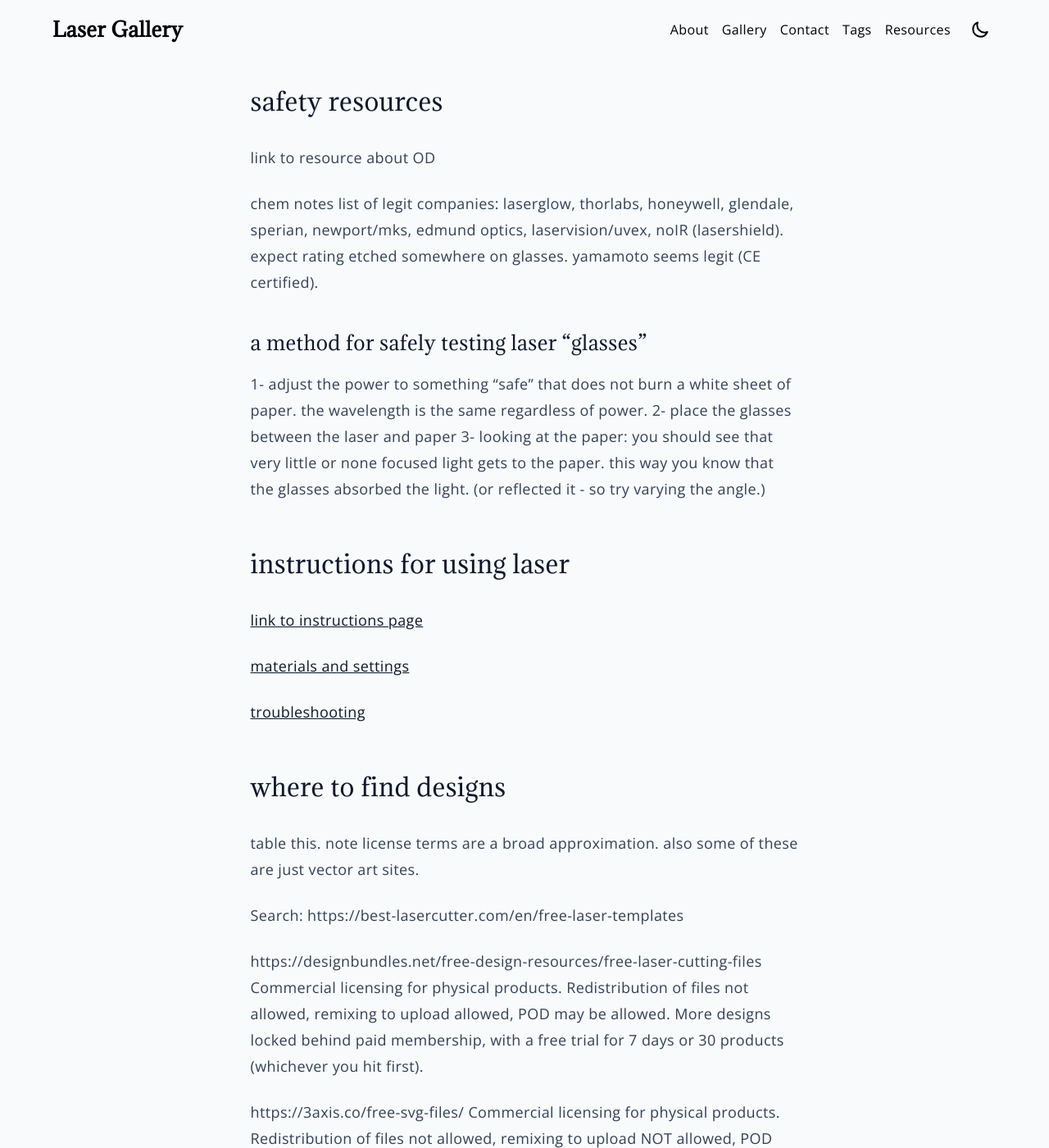
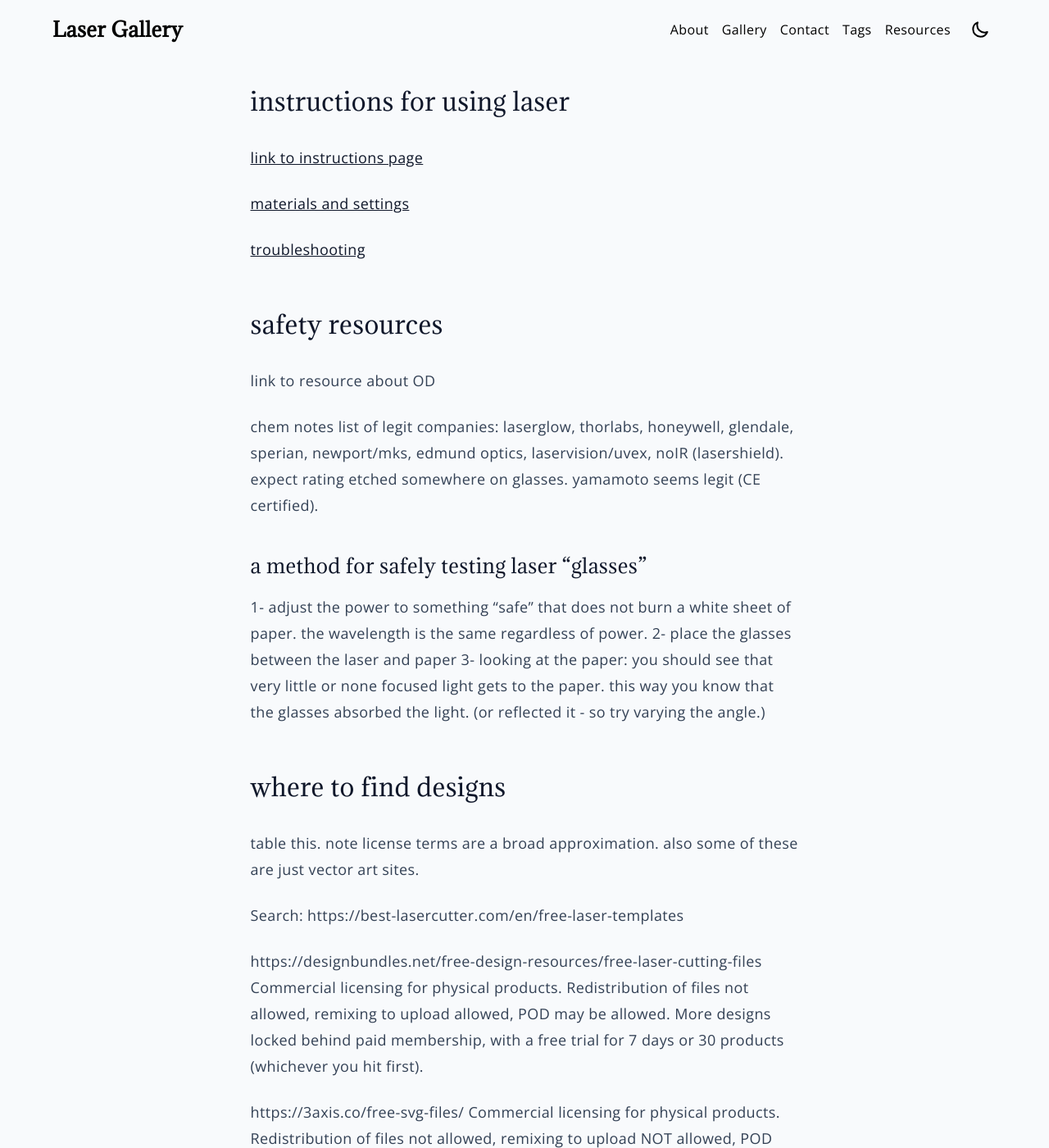
Before and after one commit to paper-engineer/laser-gallery, a Jekyll site: the page built from docs/_pages/resources.md, in a window 1280 px wide and 1400 px high. Shown: the whole window at 82% size. Built offline with Jekyll 4.4.1, drawn with Linux system fonts in a browser that asks for light colours; part of the change alters nothing that is shown.

```diff
--- a/docs/_pages/resources.md
+++ b/docs/_pages/resources.md
@@ -2,6 +2,14 @@
 title: resources
 layout: page
 ---
+
+## instructions for using laser
+
+[link to instructions page](https://paper-engineer.github.io/laser-gallery/instructions/)
+
+[materials and settings](https://paper-engineer.github.io/laser-gallery/materials-and-settings/)
+
+[troubleshooting](https://paper-engineer.github.io/laser-gallery/troubleshooting/)
 
 ## safety resources
 
@@ -15,14 +23,6 @@ the wavelength is the same regardless of power.
 2- place the glasses between the laser and paper
 3- looking at the paper: you should see that very little or none focused light gets to the paper.
 this way you know that the glasses absorbed the light. (or reflected it - so try varying the angle.)
-
-## instructions for using laser
-
-[link to instructions page](https://paper-engineer.github.io/laser-gallery/instructions/)
-
-[materials and settings](https://paper-engineer.github.io/laser-gallery/materials-and-settings/)
-
-[troubleshooting](https://paper-engineer.github.io/laser-gallery/troubleshooting/)
 
 ## where to find designs
 
```
